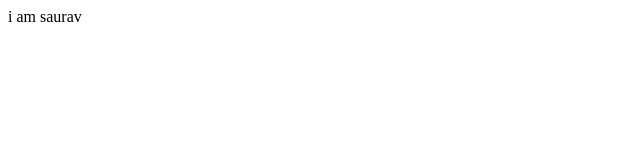
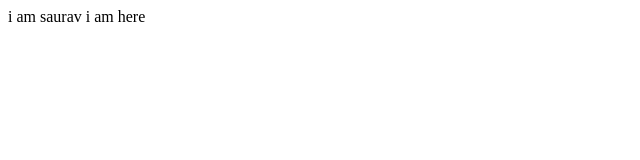
Before and after one commit to SAURAV769/He, a plain HTML site: page index.html in a window 1280 px wide. Shown: the full height of the page, 0-640 px from the left. Drawn offline with Linux system fonts and the light colour scheme.

Commit message:
update index.html

```diff
--- a/index.html
+++ b/index.html
@@ -5,6 +5,6 @@
         <title>Title</title>
     </head>
     <body>
-        i am saurav
+        i am saurav  i am here
     </body>
 </html>
```
